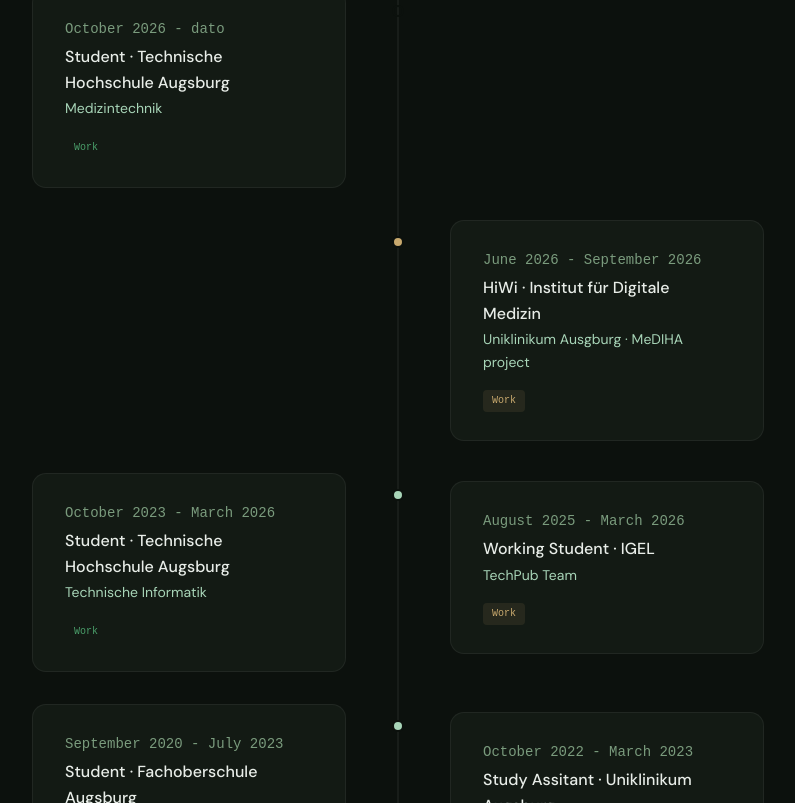
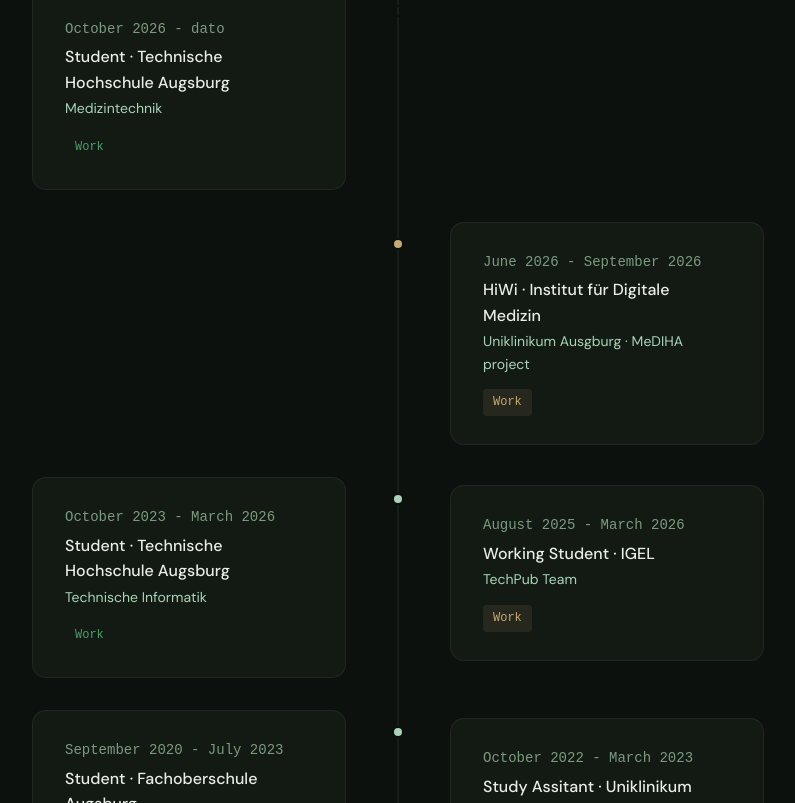
Before and after one commit to ctd08/V2-Portfolio-Website, a Vue app in the folder frontend/: page /career in a window 1280 px wide. Shown: the part 797-1600 px from the top of the page, without its empty margins (242-1037 px from the left). Built offline with nearby package versions, Linux system fonts and the light colour scheme.

Commit message:
made the tags a tad bigger

```diff
--- a/frontend/src/views/CareerView.vue
+++ b/frontend/src/views/CareerView.vue
@@ -270,7 +270,7 @@
 .card-year { font-size: var(--text-sm); color: var(--text-muted); font-family: var(--font-mono); margin-bottom: var(--space-1); }
 .card-title { font-size: var(--text-base); font-weight: 500; color: var(--text-primary); margin-bottom: 2px; }
 .card-sub { font-size: var(--text-sm); color: var(--text-secondary); line-height: 1.6; margin-bottom: var(--space-3); }
-.card-tag { display: inline-block; font-size: 10px; padding: 3px 9px; border-radius: var(--radius-sm); font-family: var(--font-mono); }
+.card-tag { display: inline-block; font-size: 12px; padding: 4px 10px; border-radius: var(--radius-sm); font-family: var(--font-mono); }
 .card-tag.edu { background: rgba(74,158,106,0.1); color: var(--accent-primary); }
 .card-tag.work { background: rgba(200,169,110,0.1); color: var(--accent-warm); }
 
```
